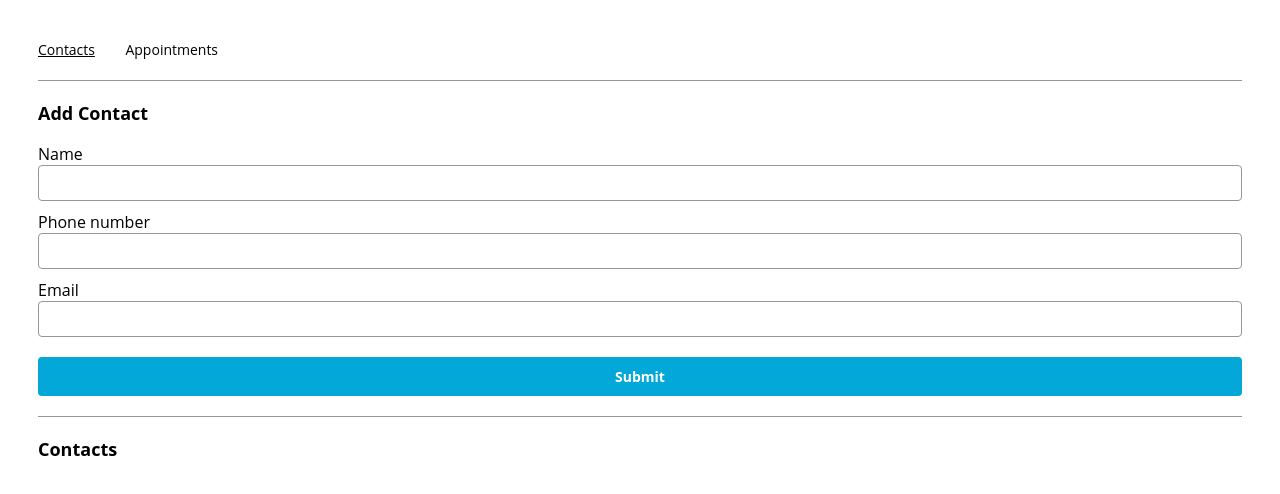
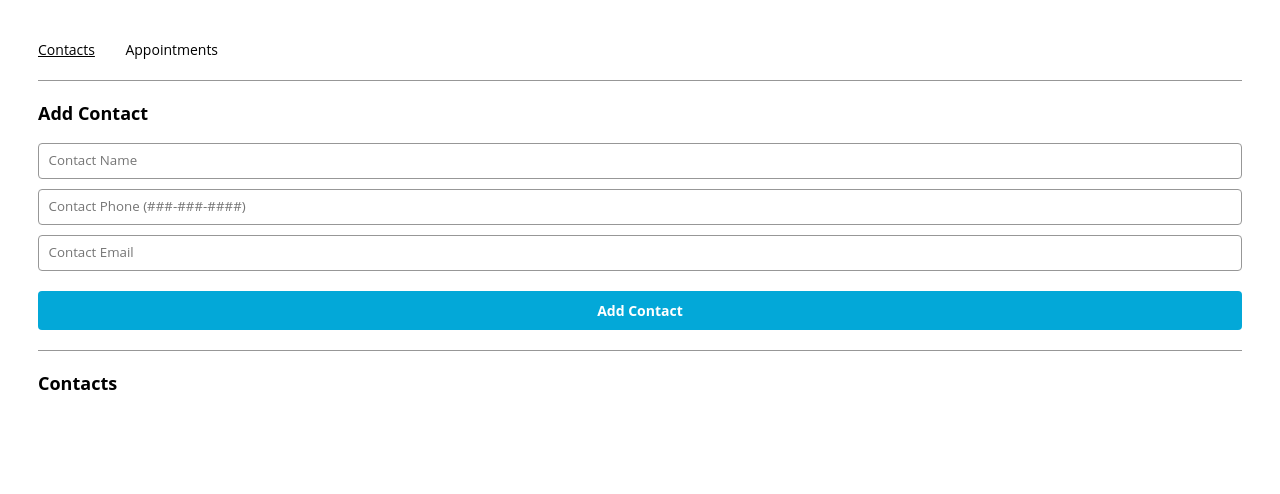
Before and after one commit to brnktt/cc_appointment_planner, a React (Create React App) app: page /contacts in a window 1280 px wide. Shown: the top 494 px of the page. Built offline with nearby package versions, Linux system fonts and the light colour scheme.

Commit message:
refactored ContactForm component

```diff
--- a/src/components/contactForm/ContactForm.js
+++ b/src/components/contactForm/ContactForm.js
@@ -7,31 +7,49 @@
   setPhone,
   email,
   setEmail,
-  handleSubmit
+  handleSubmit,
 }) => {
-  function handleNameChange(event) {
-    setName(event.target.value);
-  };
-
-  function handlePhoneChange(event) {
-    setPhone(event.target.value);
-  };
-
-  function handleEmailChange(event) {
-    setEmail(event.target.value);
-  };
-
   return (
-    <>
-      <form onSubmit={handleSubmit}>
-        <label for="name">Name</label>
-        <input id="name" name="name" value={name} onChange={handleNameChange} type="text"/>
-        <label for="phone">Phone number</label>
-        <input id="phone" name="phone" value={phone} onChange={handlePhoneChange} type="text"/>
-        <label for="email">Email</label>
-        <input id="email" name="email" value={email} onChange={handleEmailChange} type="email"/>
-        <input value="Submit" type="submit"/>
-      </form>
-    </>
+    <form onSubmit={handleSubmit}>
+      <label>
+        <input
+          type="text"
+          name="name"
+          value={name}
+          onChange={(e) => setName(e.target.value)}
+          required
+          placeholder="Contact Name"
+          aria-label="Contact Name"
+        />
+      </label>
+      <br />
+      <label>
+        <input
+          type="tel"
+          name="phone"
+          value={phone}
+          onChange={(e) => setPhone(e.target.value)}
+          required
+          // regex is for US phone numbers
+          pattern="[1-9][0-9]{2}-[1-9][0-9]{2}-[0-9]{4}"
+          placeholder="Contact Phone (###-###-####)"
+          aria-label="Contact Phone"
+        />
+      </label>
+      <br />
+      <label>
+        <input
+          type="email"
+          name="email"
+          value={email}
+          onChange={(e) => setEmail(e.target.value)}
+          required
+          placeholder="Contact Email"
+          aria-label="Contact Email"
+        />
+      </label>
+      <br />
+      <input type="submit" value="Add Contact" aria-label="Add Contact" />
+    </form>
   );
 };
```
